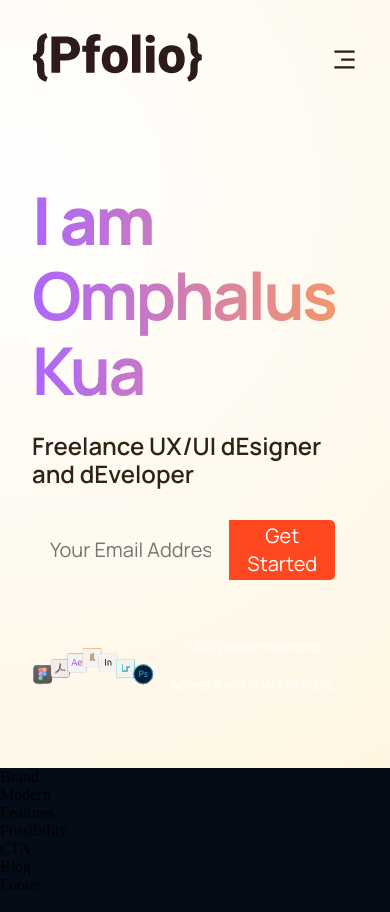
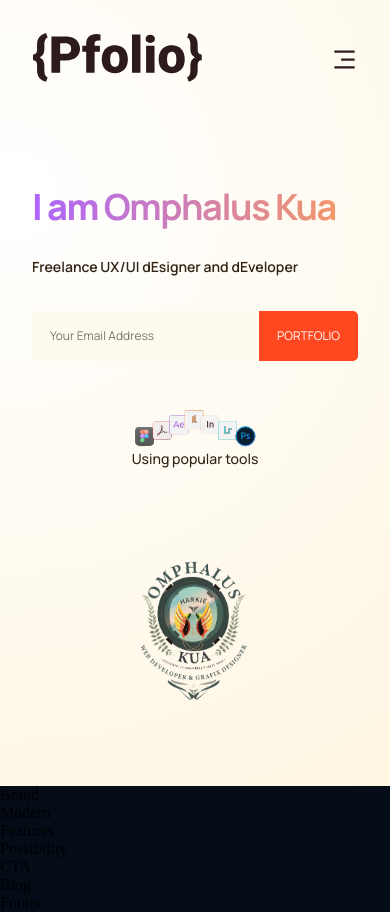
Before and after one commit to haluskua/SPA-folio, a React (Create React App) app: page / in a window 390 px wide. Built offline with nearby package versions, Linux system fonts and the light colour scheme.

Commit message:
added minor styling and class changes to header

```diff
--- a/src/App.css
+++ b/src/App.css
@@ -67,6 +67,11 @@ h1 {
 .section__margin {
   margin: 4em 6rem;
 }
+@media screen and (min-width: 2000px) {
+  .section__padding {
+    padding: 4.5rem 15rem;
+  }
+}
 
 .scale-up-center {
   -webkit-animation: scale-up-center 0.4s cubic-bezier(0.39, 0.575, 0.565, 1)
--- a/src/component/navbar/Navbar.jsx
+++ b/src/component/navbar/Navbar.jsx
@@ -60,7 +60,7 @@ const Navbar = () => {
               <Menu />
             </div>
             <div className="ompa__navbar-menu_container-links-sign">
-              <button type="button">Sign up</button>
+              <button type="button">Lets chat</button>
             </div>
           </div>
         )}
--- a/src/component/navbar/navbar.css
+++ b/src/component/navbar/navbar.css
@@ -90,6 +90,7 @@
   min-width: 210px;
   border-radius: 5px;
   box-shadow: 0px 0px 5px rgba(0, 0, 0, 0.2);
+  z-index: 9999;
 }
 
 .ompa__navbar-menu_container p {
--- a/src/containers/header/Header.jsx
+++ b/src/containers/header/Header.jsx
@@ -15,12 +15,12 @@ const Header = () => (
 
       <div className="ompa__header-content__input">
         <input type="email" placeholder="Your Email Address" />
-        <button type="button">Get Started</button>
+        <button type="button">PORTFOLIO</button>
       </div>
 
       <div className="ompa__header-content__people">
         <img src={adobe} />
-        <p>1,600 people requested access a visit in last 24 hours</p>
+        <p>Using popular tools</p>
       </div>
     </div>
 
--- a/src/containers/header/header.css
+++ b/src/containers/header/header.css
@@ -26,7 +26,7 @@
 .ompa__header-content p {
   font-family: var(--font-family);
   font-weight: 600;
-  font-size: 24px;
+  font-size: 22px;
   line-height: 28px;
   color: var(--color-text);
 
@@ -96,9 +96,9 @@
   margin: 0 0 0 1rem;
   font-family: var(--font-family);
   font-weight: 500;
-  font-size: 12px;
+  font-size: 14px;
   line-height: 38px;
-  color: #fff;
+  color: var(--color-text);
   text-align: center;
 }
 
@@ -115,3 +115,53 @@
   width: 66%;
   height: 66%;
 }
+
+@media screen and (max-width: 1050px) {
+  .ompa__header {
+    flex-direction: column;
+  }
+  .ompa__header-content {
+    margin: 0 0 3rem;
+  }
+}
+@media screen and (max-width: 650px) {
+  .ompa__header h1 {
+    font-size: 48px;
+    line-height: 60px;
+  }
+  .ompa__header p {
+    font-size: 16px;
+    line-height: 48px;
+  }
+  .ompa__header-content {
+    margin: 0 0 3rem;
+  }
+
+  .ompa__header-content__people {
+    flex-direction: column;
+  }
+  .ompa__header-content__people p {
+    margin: 0;
+  }
+  .ompa__header-content__input input,
+  .ompa__header-content__input button {
+    font-size: 16px;
+    line-height: 24px;
+  }
+}
+
+@media screen and (max-width: 490px) {
+  .ompa__header h1 {
+    font-size: 36px;
+    line-height: 48px;
+  }
+  .ompa__header p {
+    font-size: 14px;
+    line-height: 24px;
+  }
+  .ompa__header-content__input input,
+  .ompa__header-content__input button {
+    font-size: 12px;
+    line-height: 16px;
+  }
+}
```
